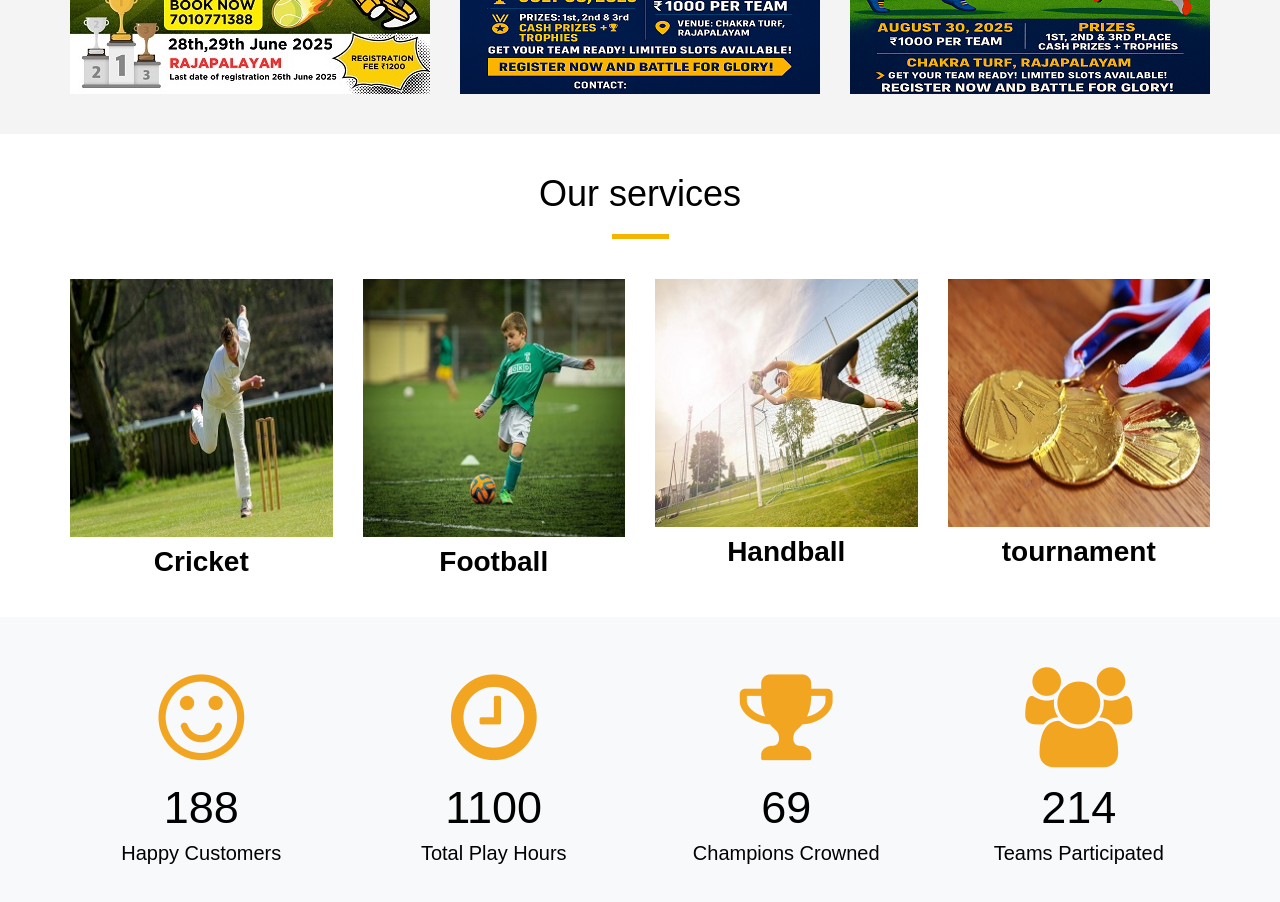
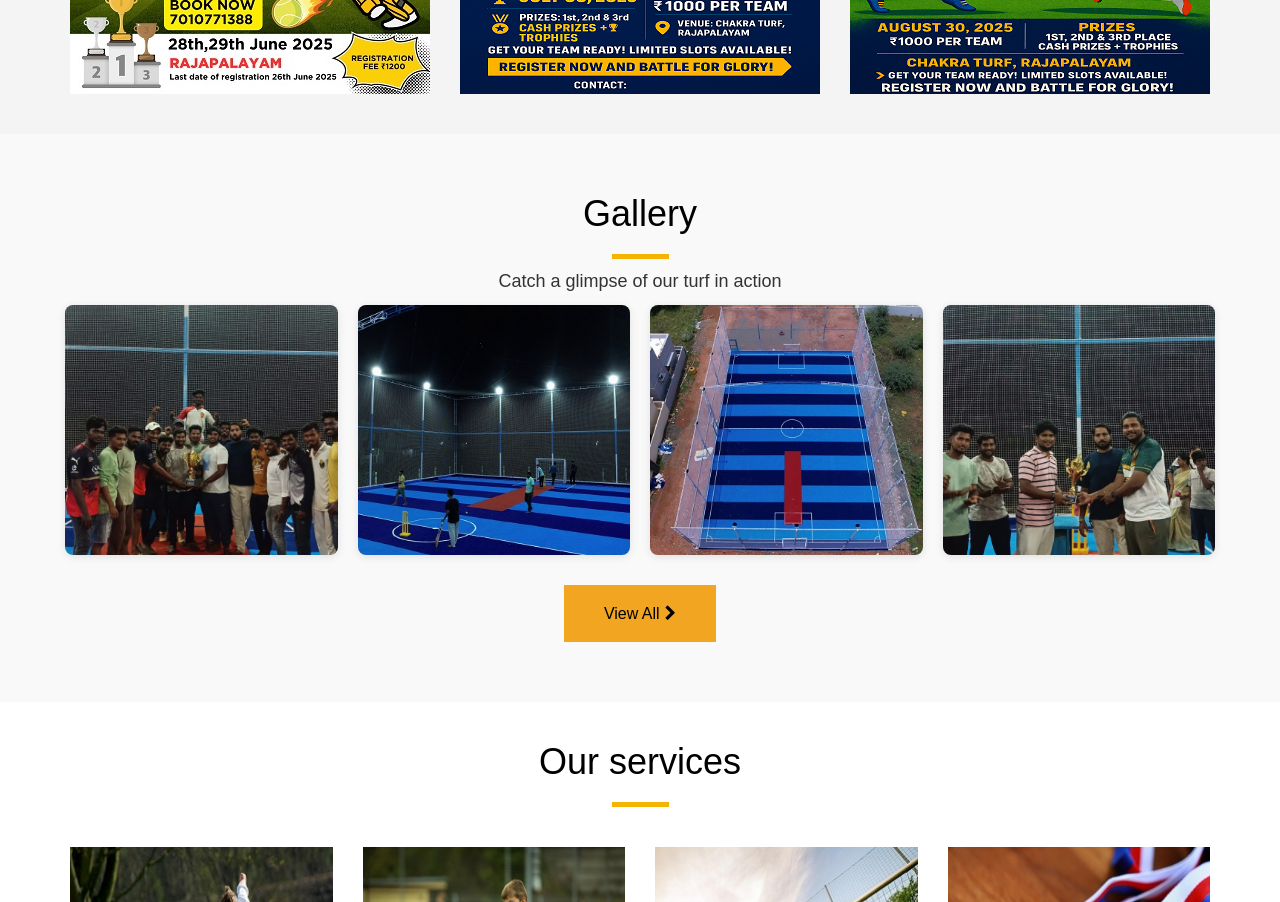
Before and after one commit to Akila1712/chakra-turf--github.io, a plain HTML site: page index.html in a window 1280 px wide. Shown: the part 2520-3422 px from the top of the page. Drawn offline with Linux system fonts and the light colour scheme; files whose address does not match are found by name; a web font is replaced by a local one.

Commit message:
Add files via upload

```diff
--- a/index.html
+++ b/index.html
@@ -231,7 +231,7 @@ We also provide an online booking system with real-time slot updates, making it
      <div class="panel panel-success">
       <div class="panel-heading clickable">
        <h3 class="panel-title">
-        <i class="fa fa-star"></i> CUSTOMER SATISFACTION</h3>
+        <i class="fa fa-star"></i>Player Feedback</h3>
        <span class="pull-right"><i class="glyphicon glyphicon-minus"></i></span>
       </div>
       <div class="panel-body clearfix">
@@ -315,111 +315,34 @@ We also provide an online booking system with real-time slot updates, making it
 </section>
 
 
-<!--
-<section id="gallery_home">
+<section id="gallery" class="py-5 bg-light">
   <div class="container">
-  <div class="row">
-   <div class="gallery_h text-center clearfix">
-    <div class="col-sm-12">
-	 <h2 class="mgt">Fresh Sport Gallery</h2>
+    <div class="text-center mb-4">
+      <h2 class="mgt">Gallery</h2>
       	 <hr>
-	 <p>Lorem ipsum dolor sit amet, consectetur adipiscing elit. Fusce blandit nisi pulvinar.</p>
+      <p>Catch a glimpse of our turf in action</p>
+    </div>
+    <div class="row g-4">
+      <div class="col-md-3 col-sm-6">
+        <img src="img/gallery 13.jpeg" class="img-fluid rounded shadow" alt="Gallery Image 1">
+      </div>
+      <div class="col-md-3 col-sm-6">
+        <img src="img/gallery 8.jpg" class="img-fluid rounded shadow" alt="Gallery Image 2">
+      </div>
+      <div class="col-md-3 col-sm-6">
+        <img src="img/gallery 12.jpg" class="img-fluid rounded shadow" alt="Gallery Image 3">
+      </div>
+      <div class="col-md-3 col-sm-6">
+        <img src="img/gallery 19.jpeg" class="img-fluid rounded shadow" alt="Gallery Image 4">
       </div>
     </div>
 
-   <div class="achieve_1 clearfix">
-    <div class="col-sm-3 space_all">
-	<a href="#"><div class="achieve_1m clearfix">
-	  <div class="achieve_1mi clearfix">
-	   <img src="img/12.jpg" class="iw" alt="abc">
-	  </div>
-	  <div class="achieve_1mi1 text-center clearfix">
-	   <h3 class="bold col">Being Free</h3>
-       <h4 class="col_1">PREPARATION</h4>
-	  </div>
-	 </div></a>
-	</div>
-	<div class="col-sm-3 space_all">
-	<a href="#"><div class="achieve_1m clearfix">
-	  <div class="achieve_1mi clearfix">
-	   <img src="img/13.jpg" class="iw" alt="abc">
-	  </div>
-	  <div class="achieve_1mi1 text-center clearfix">
-	   <h3 class="bold col">Setting Tracks</h3>
-       <h4 class="col_1">TEAM WORK</h4>
-	  </div>
-	 </div></a>
-	</div>
-	<div class="col-sm-3 space_all">
-	<a href="#"><div class="achieve_1m clearfix">
-	  <div class="achieve_1mi clearfix">
-	   <img src="img/14.jpg" class="iw" alt="abc">
-	  </div>
-	  <div class="achieve_1mi1 text-center clearfix">
-	   <h3 class="bold col">Ideal Transfers</h3>
-       <h4 class="col_1">TEAM WORK</h4>
-	  </div>
-	 </div></a>
-	</div>
-	<div class="col-sm-3 space_all">
-	<a href="#"><div class="achieve_1m clearfix">
-	  <div class="achieve_1mi clearfix">
-	   <img src="img/15.jpg" class="iw" alt="abc">
-	  </div>
-	  <div class="achieve_1mi1 text-center clearfix">
-	   <h3 class="bold col">Role  Model</h3>
-       <h4 class="col_1">SUCCESS</h4>
-	  </div>
-	 </div></a>
+    <div class="text-center mt-4">
+	<h5><a class="button" href="gallery.html">View All<i class="fa fa-chevron-right"></i></a></h5>
     </div>
   </div>
-   <div class="achieve_1 clearfix">
-    <div class="col-sm-3 space_all">
-	<a href="#"><div class="achieve_1m clearfix">
-	  <div class="achieve_1mi clearfix">
-	   <img src="img/16.jpg" class="iw" alt="abc">
-	  </div>
-	  <div class="achieve_1mi1 text-center clearfix">
-	   <h3 class="bold col">Being Free</h3>
-       <h4 class="col_1">PREPARATION</h4>
-	  </div>
-	 </div></a>
-	</div>
-	<div class="col-sm-3 space_all">
-	<a href="#"><div class="achieve_1m clearfix">
-	  <div class="achieve_1mi clearfix">
-	   <img src="img/17.jpg" class="iw" alt="abc">
-	  </div>
-	  <div class="achieve_1mi1 text-center clearfix">
-	   <h3 class="bold col">Setting Tracks</h3>
-       <h4 class="col_1">TEAM WORK</h4>
-	  </div>
-	 </div></a>
-	</div>
-	<div class="col-sm-3 space_all">
-	<a href="#"><div class="achieve_1m clearfix">
-	  <div class="achieve_1mi clearfix">
-	   <img src="img/18.jpg" class="iw" alt="abc">
-	  </div>
-	  <div class="achieve_1mi1 text-center clearfix">
-	   <h3 class="bold col">Ideal Transfers</h3>
-       <h4 class="col_1">TEAM WORK</h4>
-	  </div>
-	 </div></a>
-	</div>
-	<div class="col-sm-3 space_all">
-	<a href="#"><div class="achieve_1m clearfix">
-	  <div class="achieve_1mi clearfix">
-	   <img src="img/19.jpg" class="iw" alt="abc">
-	  </div>
-	  <div class="achieve_1mi1 text-center clearfix">
-	   <h3 class="bold col">Role  Model</h3>
-       <h4 class="col_1">SUCCESS</h4>
-	  </div>
-	 </div></a>
-	</div>
-   </div>
--->
+</section>
+
   </div>
  </div>
 </section>
```
Also changed, not shown: booking.html (+2 -2 lines), gallery.html (+3 -9 lines). Lines whose indentation alone changed are shown as unchanged.
